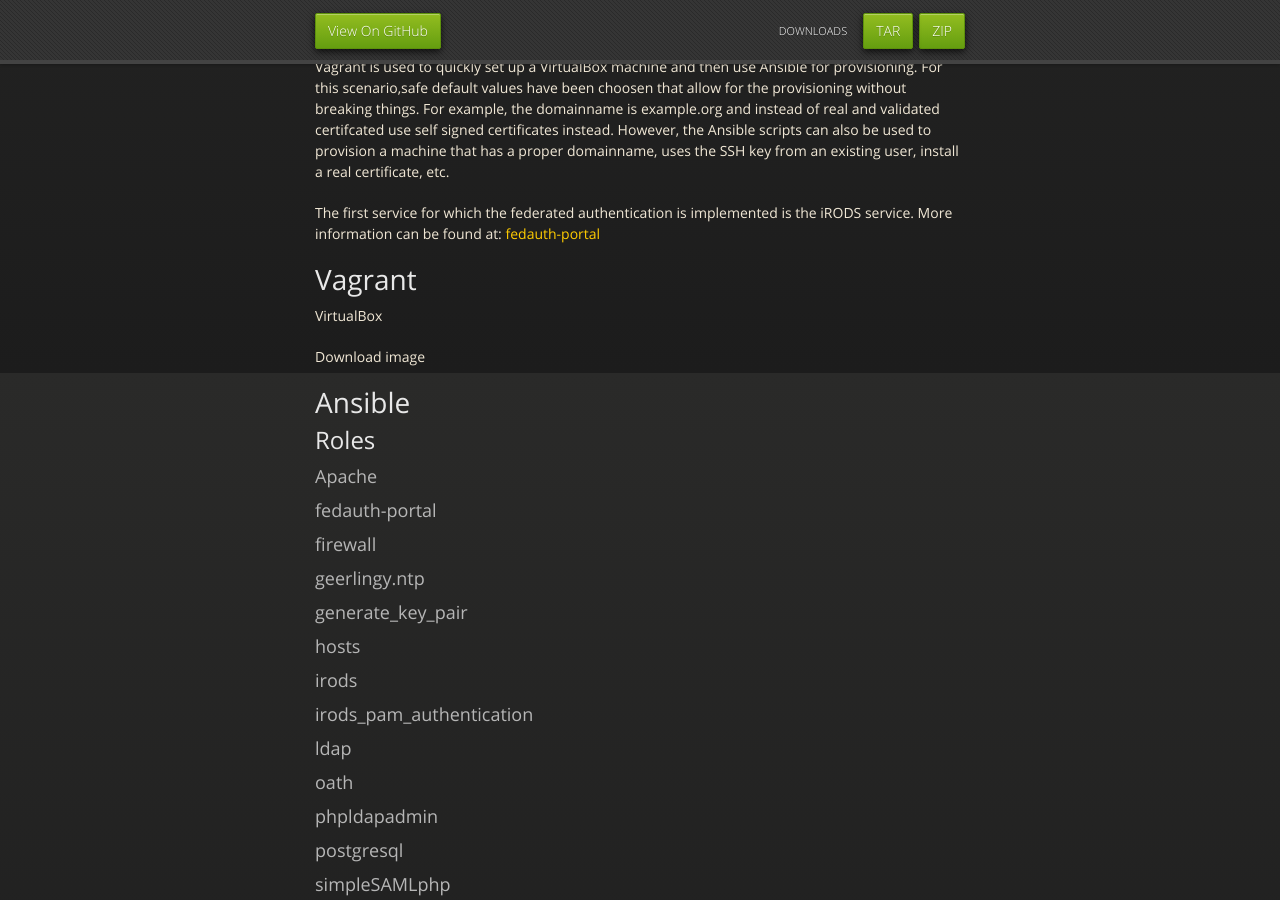
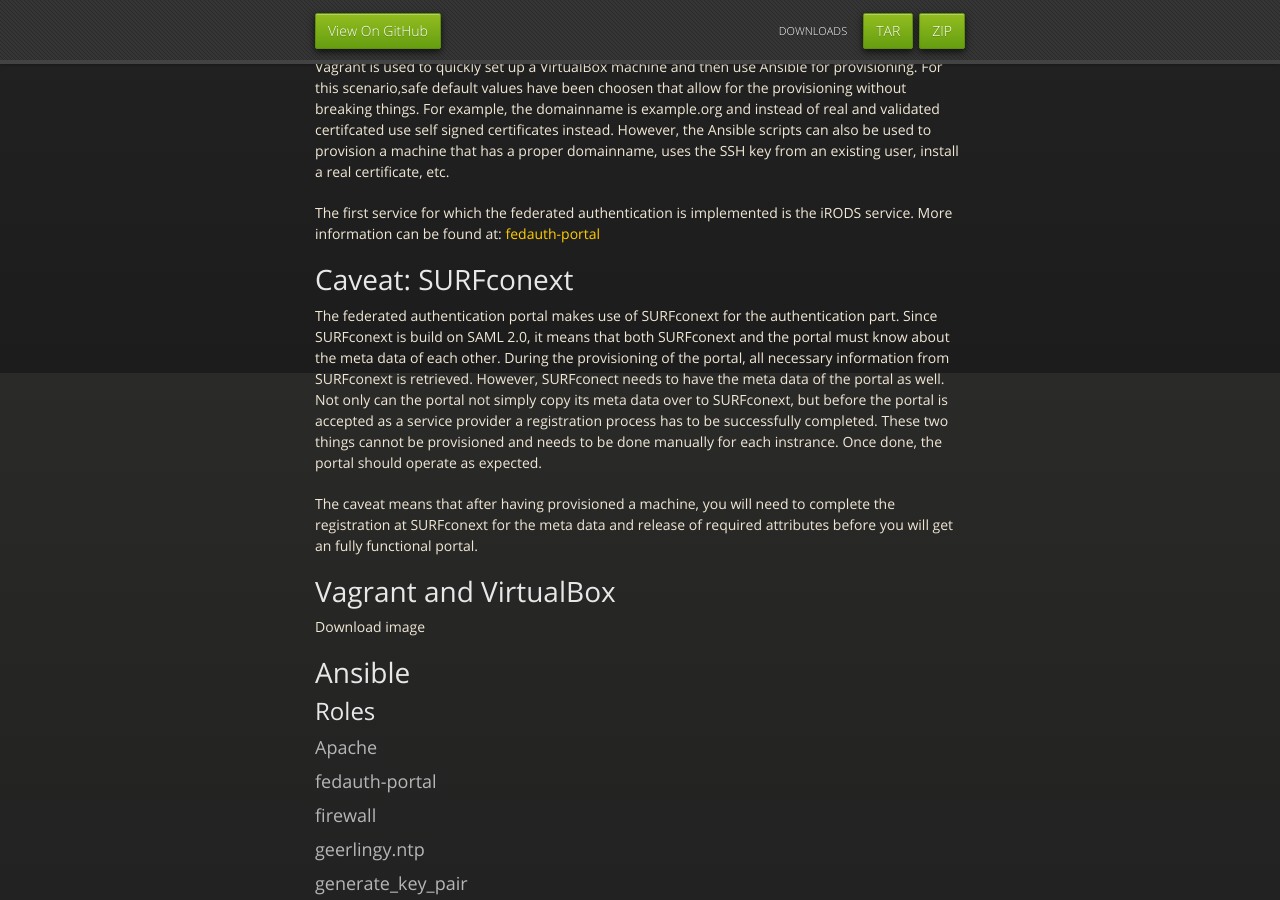
Before and after one commit to venekamp/fedauth-portal-vm, a Jekyll site: the page built from index.md, in a window 1280 px wide and 900 px high, scrolled down 527 px. Built offline with Jekyll 4.4.1, drawn with Linux system fonts in a browser that asks for light colours; nearby versions of some CDN libraries.

Commit message:
Added Caveat paragraph

```diff
--- a/index.md
+++ b/index.md
@@ -30,9 +30,24 @@
 iRODS service. More information can be found at:
 [fedauth-portal](https://venekamp.github.io/fedauth-portal)
 
-# Vagrant
+# Caveat: SURFconext
+The federated authentication portal makes use of SURFconext for the
+authentication part. Since SURFconext is build on SAML 2.0, it means that both
+SURFconext and the portal must know about the meta data of each other. During
+the provisioning of the portal, all necessary information from SURFconext is
+retrieved. However, SURFconect needs to have the meta data of the portal as
+well. Not only can the portal not simply copy its meta data over to
+SURFconext, but before the portal is accepted as a service provider a
+registration process has to be successfully completed. These two things cannot
+be provisioned and needs to be done manually for each instrance. Once done,
+the portal should operate as expected.
 
-VirtualBox
+The caveat means that after having provisioned a machine, you will need to
+complete the registration at SURFconext for the meta data and release of
+required attributes before you will get an fully functional portal.
+
+# Vagrant and VirtualBox
+
 
 Download image
 
```
